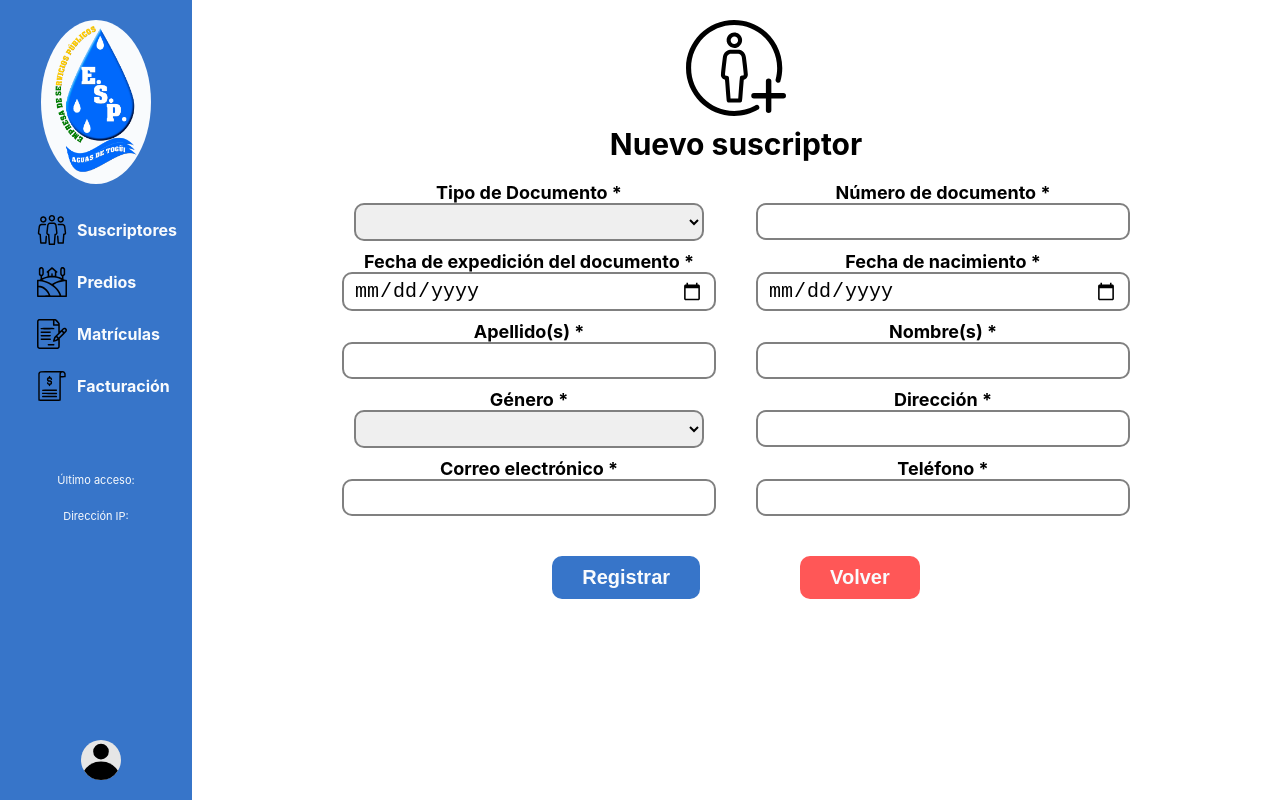
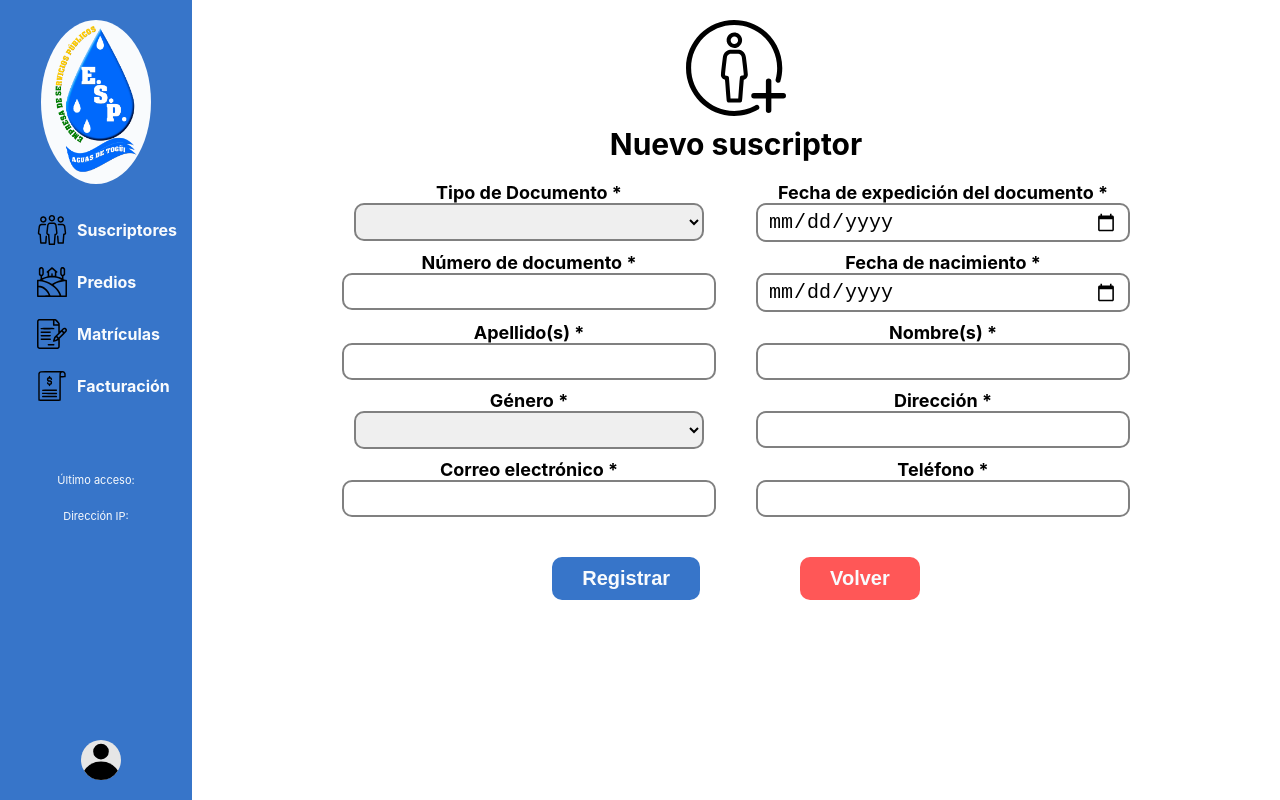
Before and after one commit to AndrewDelRio/FrontSistemaFacturacionATSAESP, a React (Create React App) app: page /secretary/register-subscriber in a window 1280 px wide. Built offline with nearby package versions, Linux system fonts and the light colour scheme.

Commit message:
Modyfing addSubscriber window

```diff
--- a/src/pages/AddSubscriberWindow/AddSubscriberWindow.js
+++ b/src/pages/AddSubscriberWindow/AddSubscriberWindow.js
@@ -140,20 +140,24 @@ export function AddSubscriberWindow() {
                     >
                         {documentTypes.map(documentType => {
                             return (
-                                <option key={documentType.id_document_type} value={documentType.id_document_type}>{documentType.document_type_name + " (" + documentType.document_type_abbreviation + ")"}
+                                <option key={documentType.id_document_type}
+                                    value={documentType.id_document_type}>
+                                    {documentType.document_type_name + " (" + documentType.document_type_abbreviation + ")"}
                                 </option>
                             )
                         })}
                     </select>
                 </div>
+                <div id="expedition-date" >
+                    <p>Fecha de expedición del documento *</p>
+                    <input className="input-info-subscriber" type="date" value={expeditionDateState} onChange={(e) => setExpeditionDateState(e.target.value)} />
+                </div>
                 <div>
                     <p>Número de documento *</p>
                     <input className="input-info-subscriber" type="number" value={documentNumberState} onChange={(e) => setDocumentNumberState(e.target.value)} />
                 </div>
-                <div id="expedition-date" >
-                    <p>Fecha de expedición del documento *</p>
-                    <input className="input-info-subscriber" type="date" value={expeditionDateState} onChange={(e) => setExpeditionDateState(e.target.value)} width={300} />
-                </div>
+
+
                 <div id="birthdate">
                     <p>Fecha de nacimiento *</p>
                     <input className="input-info-subscriber" type="date" value={birthdayState} onChange={(e) => setBirthdayState(e.target.value)} />
```
